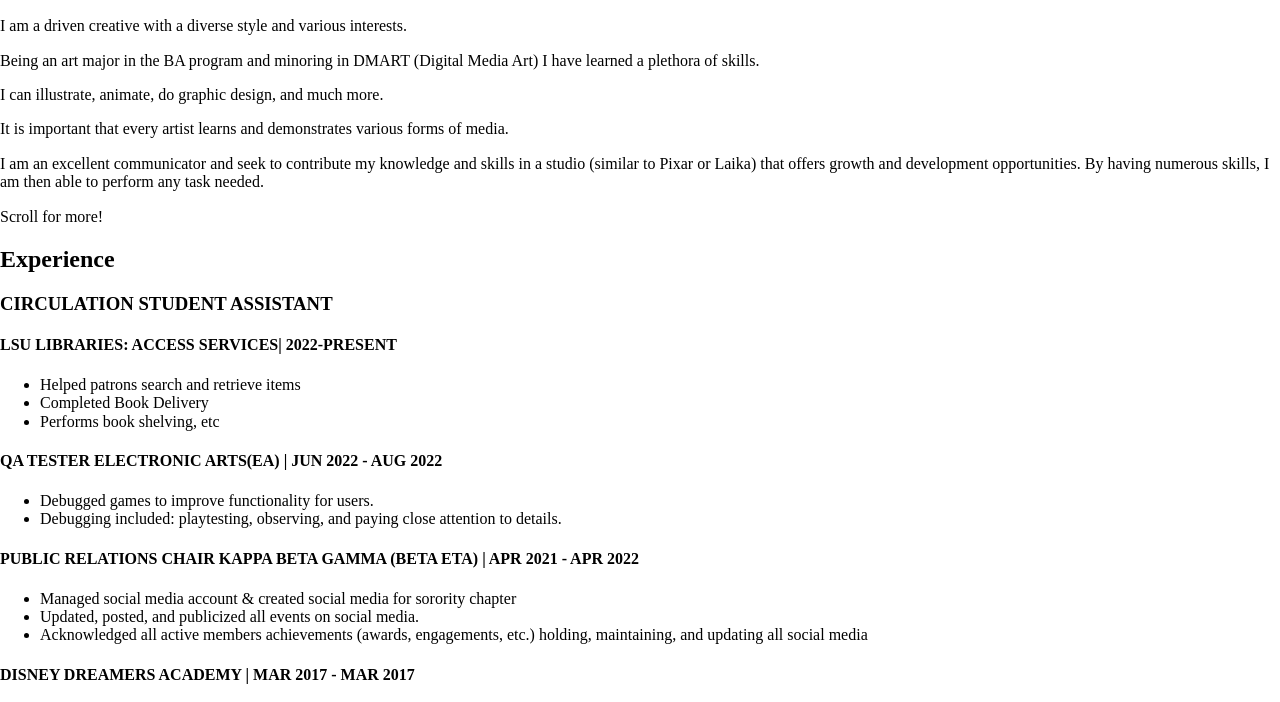
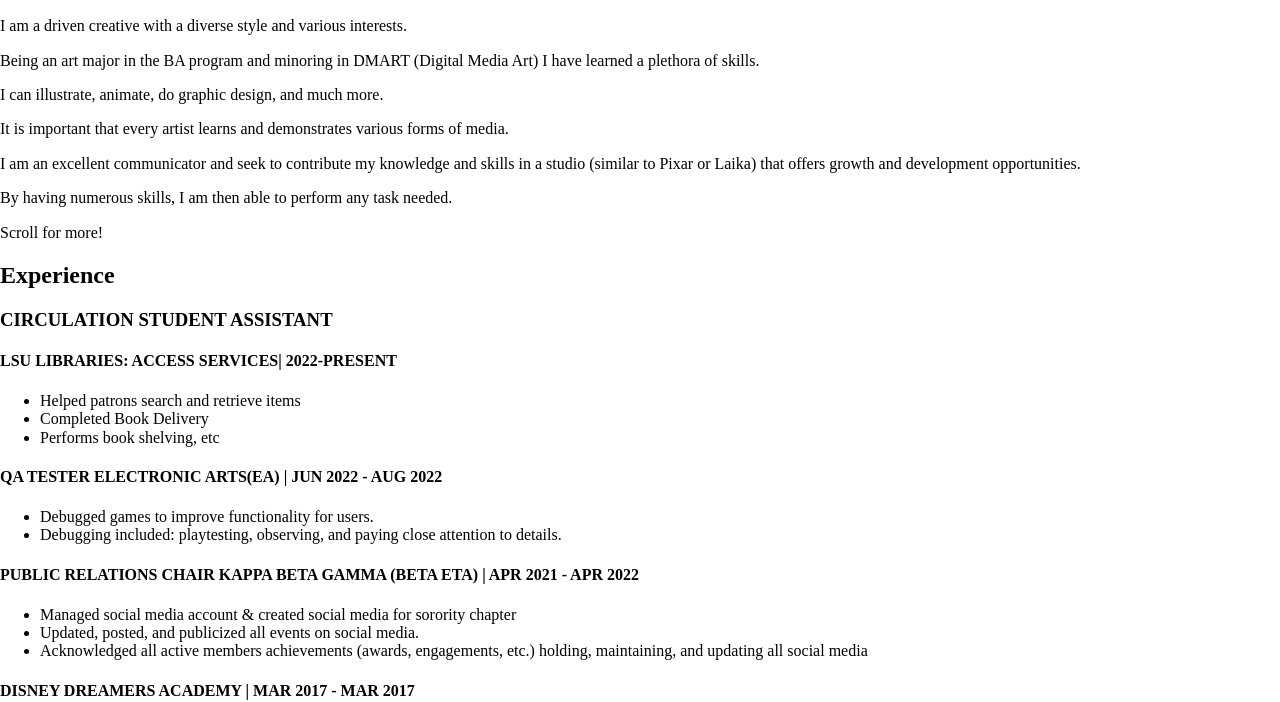
Before and after one commit to IgeKinyomi/resume-assignment-1, a plain HTML site: page index.html in a window 1280 px wide. Shown: the part 110-812 px from the top of the page. Drawn offline with Linux system fonts and the light colour scheme.

Commit message:
changing title and description

```diff
--- a/index.html
+++ b/index.html
@@ -3,8 +3,8 @@
 
 <head>
   <meta charset="utf-8">
-  <title>Responsive Layouts</title>
-  <meta name="description" content="This site will serve as the hub for many sub responsive layouts">
+  <title>Ige Kinyomi Resume</title>
+  <meta name="description" content="This site will serve as a resume">
   <meta name="viewport" content="width=device-width, initial-scale=1">
 
   <meta property="og:title" content="">
@@ -30,8 +30,8 @@
   <p>Being an art major in the BA program and minoring in DMART (Digital Media Art) I have learned a plethora of skills.</p>
   <p> I can illustrate, animate, do graphic design, and much more.</p>
   <p> It is important that every artist learns and demonstrates various forms of media.</p>
-    I am an excellent communicator and seek to contribute my knowledge and skills in a studio (similar to Pixar or Laika) that offers growth and development opportunities.
-     By having numerous skills, I am then able to perform any task needed.</p>
+  <p> I am an excellent communicator and seek to contribute my knowledge and skills in a studio (similar to Pixar or Laika) that offers growth and development opportunities.</p>
+  <p> By having numerous skills, I am then able to perform any task needed.</p>
   <span>Scroll for more!</span>
   <h2>Experience</h2>
   <h3>CIRCULATION STUDENT ASSISTANT</h3>
```
